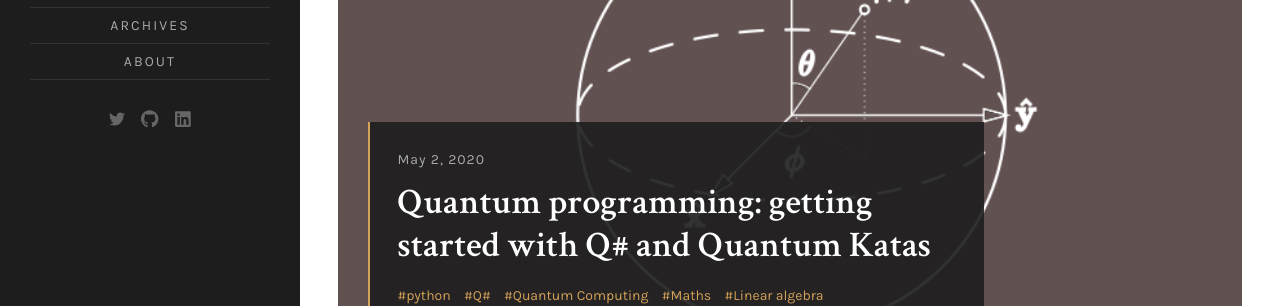
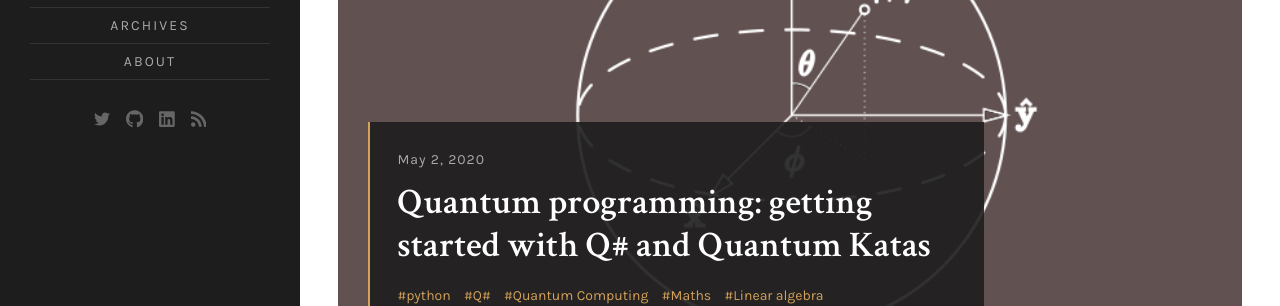
Before and after one commit to bpatra/personal-blog, a Jekyll site: the page built from index.html, in a window 1280 px wide. Shown: the part 330-636 px from the top of the page. Built offline with Jekyll 4.4.1, drawn with Linux system fonts in a browser that asks for light colours; the list of posts is cut into pages by our own code.

Commit message:
Add Rss feed button

```diff
--- a/_config.yml
+++ b/_config.yml
@@ -20,6 +20,7 @@
 twitter: 'benoitpatra'
 github: 'bpatra'
 linkedin: 'benoit-patra'
+feed: 'feed.xml'
 
 jekyll-archives:
   enabled:
--- a/_includes/social-links.html
+++ b/_includes/social-links.html
@@ -54,4 +54,9 @@
         {% include icons/quora.html %}
     </a>
     {% endif %}
+    {% if site.feed %}
+    <a href="/{{ site.feed }}" target="_blank">
+        {% include icons/rss.html %}
+    </a>
+    {% endif %}
 </p>
```
